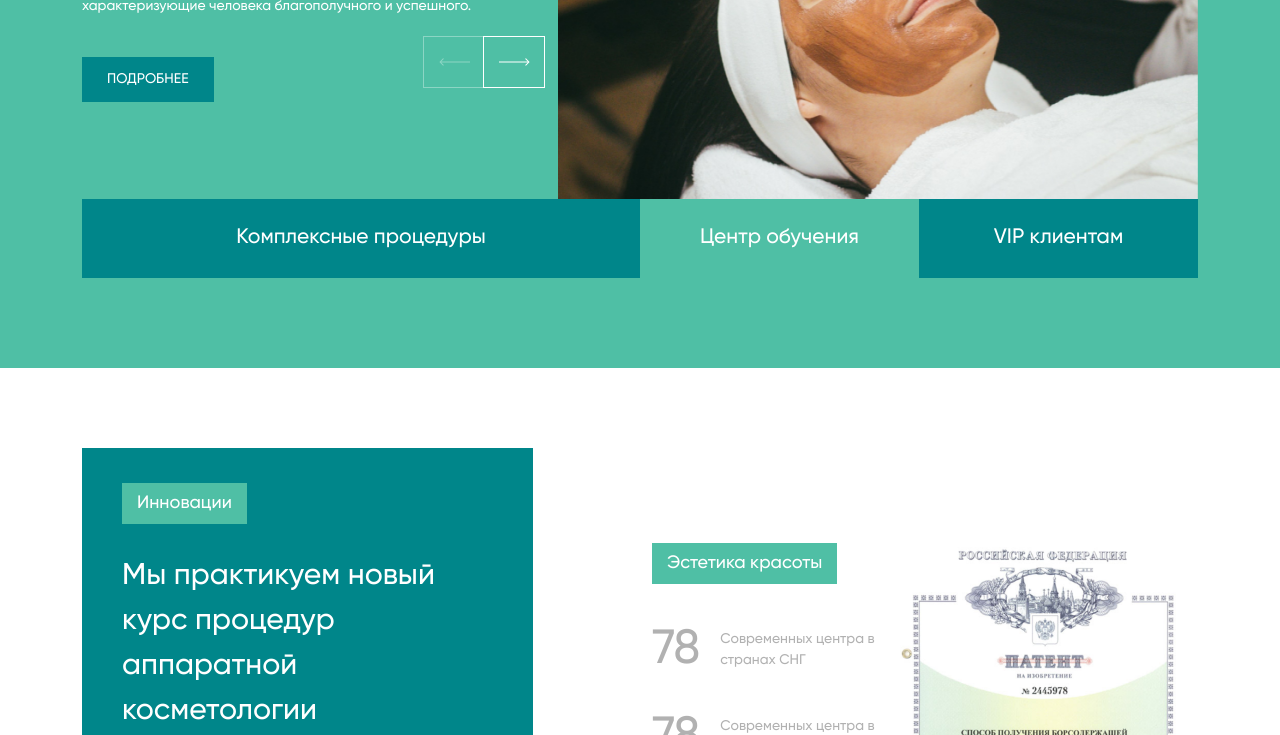
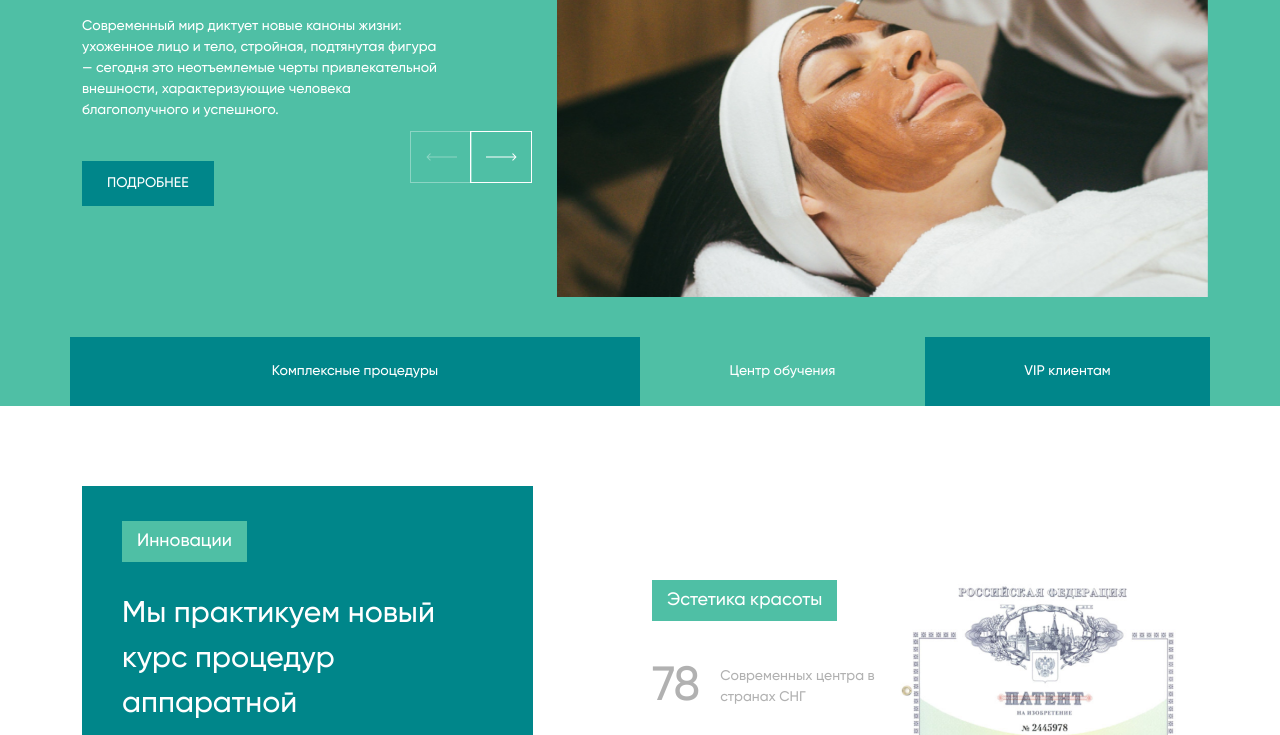
Before and after one commit to frontend4every1/medi, a website with bundled scripts: page src/index.html in a window 1280 px wide. Shown: the part 347-1082 px from the top of the page. Built offline with nearby package versions, Linux system fonts and the light colour scheme; files whose address does not match are found by name.

Commit message:
Hero styles

```diff
--- a/gulp/versions.json
+++ b/gulp/versions.json
@@ -1,3 +1,3 @@
 {
-    "main": "20220609040527"
+    "main": "20220609050105"
 }
--- a/src/html/hero.html
+++ b/src/html/hero.html
@@ -1,13 +1,13 @@
 <section class="hero" id="hero">
   <div class="container">
-    <div class="hero__inner">
-      <div class="hero__data">
+    <div class="hero__top row">
+      <div class="hero__data col-lg-4">
         <h1 class="hero__title">Косметология</h1>
         <p class="hero__description">Современный мир диктует новые каноны жизни: ухоженное лицо и тело, стройная, подтянутая фигура — сегодня это неотъемлемые черты привлекательной внешности, характеризующие человека благополучного и успешного.</p>
         <a class="hero__button button" href="#">Подробнее</a>
       </div>
 
-      <div class="hero__slider hero-slider">
+      <div class="hero__slider hero-slider col-lg-7">
         <div class="hero-swiper swiper">
           <div class="hero-swiper__wrapper swiper-wrapper">
             <div class="hero-swiper__slide swiper-slide">
@@ -30,10 +30,10 @@
       </div>
     </div>
 
-    <div class="hero__bottom">
-      <div class="hero__bottom-item hero__bottom-item--one">Комплексные процедуры</div>
-      <div class="hero__bottom-item">Центр обучения</div>
-      <div class="hero__bottom-item">VIP клиентам</div>
+    <div class="hero__bottom row">
+      <div class="hero__bottom-item col-lg-6 col-xl-6">Комплексные процедуры</div>
+      <div class="hero__bottom-item col-lg-3 col-xl-3">Центр обучения</div>
+      <div class="hero__bottom-item col-lg-3 col-xl-3">VIP клиентам</div>
     </div>
   </div>
 </section>
--- a/src/scss/layout/_header.scss
+++ b/src/scss/layout/_header.scss
@@ -151,7 +151,7 @@
     line-height: 150%;
     color: #fff;
     transition: 0.3s ease-in;
-    padding: 0 0 4px 0;
+    padding: 4px 0 4px 0;
     border-bottom: 1px dashed transparent;
     &:hover, &:active, &:focus {
       color: #fff;
@@ -167,11 +167,13 @@
   padding: 10px 15px 10px 15px;
   white-space: nowrap;
   background-color: #fff;
-  font-size: 18px;
   line-height: calc(22 / 18 * 100%);
   color: #000;
   transition: 0.3s ease-in;
   &:hover, &:active, &:focus {
     background-color: rgb(236, 232, 232);
   }
+  @media (min-width: 1200px) {
+    font-size: 18px;
+  }
 }
--- a/src/scss/layout/_hero.scss
+++ b/src/scss/layout/_hero.scss
@@ -1,20 +1,19 @@
 .hero {
-  padding: 90px 0 90px 0;
+  padding: 180px 0 0 0;
   background-color: $accent-2;
 
-  &__inner {
-    display: flex;
-    flex-direction: column;
+  &__top {
+    justify-content: space-between;
     align-items: center;
-    @media (min-width: 992px) {
-      flex-direction: row;
-      justify-content: space-between;
-    }
+    gap: 40px;
   }
 
   &__data {
-    max-width: 416px;
     color: #fff;
+    text-align: center;
+    @media (min-width: 992px) {
+      text-align: left;
+    }
   }
 
   &__title {
@@ -27,36 +26,43 @@
     margin: 0 0 40px 0;
   }
 
-  &__button {}
-
   &__slider {
     position: relative;
   }
 
   &__bottom {
-    display: flex;
+    padding: 40px 0 0 0;
   }
 
   &__bottom-item {
-    &:nth-child(odd) {
+    &:nth-child(even) {
       background-color: $accent-1;
     }
-    flex: 1;
     padding: 24px 0;
     display: flex;
     align-items: center;
     justify-content: center;
     color: #fff;
-    font-size: 21px;
     line-height: calc(31 / 21 * 100%);
-    &--one {
-      flex: 2;
+    @media (min-width: 992px) {
+      &:nth-child(odd) {
+        background-color: $accent-1;
+      }
+      &:nth-child(even) {
+        background-color: $accent-2;
+      }
+    }
+    @media (min-wdith: 1200px) {
+      font-size: 21px;
     }
   }
 }
 
 .hero-swiper {
-  width: 50vw;
+  width: 100%;
+  @media (min-width: 992px) {
+    width: 101.6%;
+  }
   &__image {
     width: 100%;
     height: 100%;
@@ -70,16 +76,31 @@
     width: 62px;
     height: 52px;
     border: 1px solid #fff;
-    top: 69%;
     user-select: none;
+    @media (min-width: 992px) {
+      top: 75%;
+    }
+    @media (min-width: 1200px) {
+      top: 69%;
+    }
+
+    &.swiper-button-next,
+    &.swiper-button-prev {
+      bottom: -55px;
+    }
 
     &--next.swiper-button-next {
-      left: -75px;
+      right: 40%;
+      @media (min-width: 992px) {
+        left: -75px;
+      }
     }
 
     &--prev.swiper-button-prev {
-      left: -135px;
-      border-right-width: 0;
+      left: 40%;
+      @media (min-width: 992px) {
+        left: -135px;
+      }
     }
 
     &--next.swiper-button-next::after,
```
Also changed, not shown: dist/css/main.css, dist/css/main.min.css, dist/index.html.
